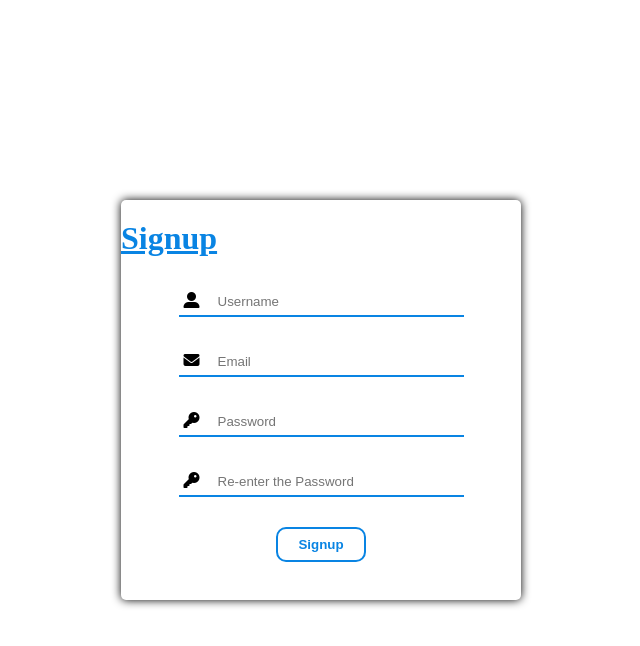
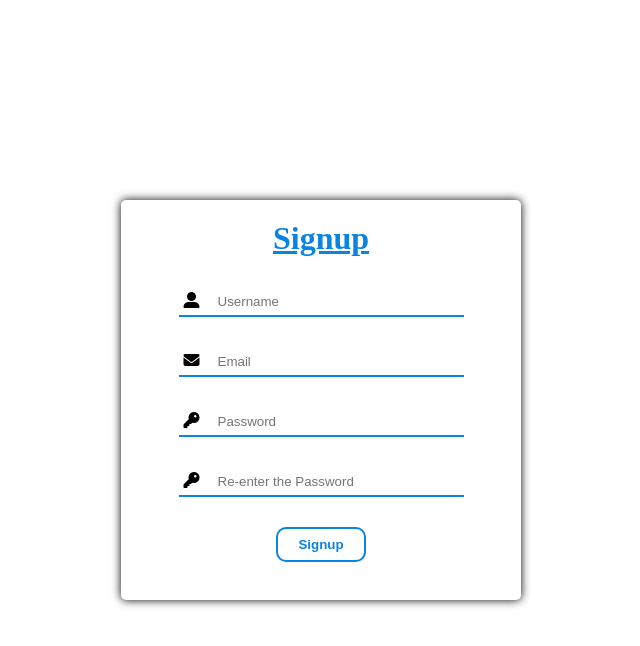
Before and after one commit to mihikagaonkar/MPR--Tour-It, a Django app: page /tourit/register/ in a window 1280 px wide. Shown: the top 646 px of the page, without its empty margins (319-959 px from the left). Run offline with Django 3.2, Linux system fonts and the light colour scheme; some libraries are stand-ins or nearby versions.

Commit message:
minor change

```diff
--- a/django/mysite/static/css/home.css
+++ b/django/mysite/static/css/home.css
@@ -4,7 +4,7 @@
 }
 
 .home{
-    height: 100vh;
+    height: 91vh;
     position: relative;
     overflow: hidden;
 }
--- a/django/mysite/static/css/register.css
+++ b/django/mysite/static/css/register.css
@@ -16,7 +16,7 @@
 
 }
 h1{
-    text-align: left;
+    text-align: center;
     margin-top: 20px;
     text-decoration: underline;
     color: #0984E3;
@@ -64,3 +64,13 @@ input{
   outline: none;
   margin-left: 4px;
 }
+.error{
+    margin: 40px;
+}
+.error .errorlist li{
+    text-align: center;
+    list-style-type: none;
+}
+.error .errorlist li #text{
+    font-size: 0%;
+}
--- a/django/mysite/tourit/templates/tourit/register.html
+++ b/django/mysite/tourit/templates/tourit/register.html
@@ -31,9 +31,11 @@
                <i class="fas fa-key"></i>
                {{form.password2}}
            </div>
-              {{form.errors}}
+
               <input type="submit" class="signin-btn" value="Signup">
-
+              <div class="error">
+               {{form.errors}}
+             </div>
            </form>
 
       </div>
```
Also changed, not shown: django/mysite/db.sqlite3.
